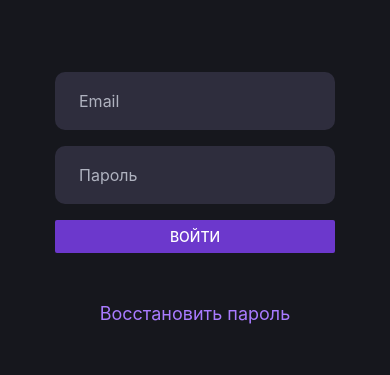
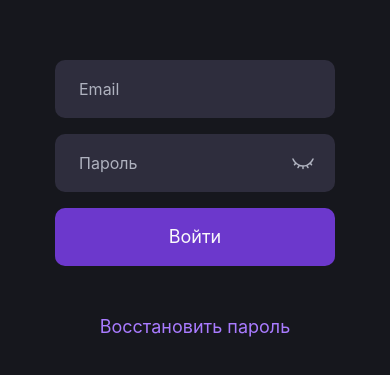
Before and after one commit to Regina5425/react-native-app, a React Native app: screen / in a window 390 px wide. Shown: the part 249-624 px from the top of the page. Built offline with nearby package versions, Linux system fonts and the light colour scheme; grey boxes are pictures that could not be loaded.

Commit message:
svg onpress

```diff
--- a/App.tsx
+++ b/App.tsx
@@ -1,6 +1,7 @@
-import { StyleSheet, Text, View, Button, TextInput, Image } from 'react-native';
+import { StyleSheet, Text, View, Image } from 'react-native';
 import { Input } from './shared/Input/input';
 import { Colors, Gaps } from './shared/tokens';
+import { Button } from './shared/Button/Button';
 
 export default function App() {
   return (
@@ -9,11 +10,8 @@
         <Image source={require('./assets/logo.png')} style={styles.logo} resizeMode='contain' />
         <View style={styles.form}>
           <Input placeholder='Email' />
-          <Input placeholder='Пароль' />
-          <Button
-            title="Войти"
-            color={Colors.primary}
-          />
+          <Input placeholder='Пароль' isPassword />
+          <Button text="Войти" />
         </View>
         <Text style={styles.subtitle}>Восстановить пароль</Text>
       </View>
--- /dev/null
+++ b/assets/icons/eye-closed.tsx
@@ -0,0 +1,15 @@
+import * as React from "react"
+import Svg, { Path } from "react-native-svg"
+const EyeClosedIcon = () => (
+  <Svg
+    width={24}
+    height={24}
+    fill="none"
+  >
+    <Path
+      fill="#AFB2BF"
+      d="M2.69 6.705a.75.75 0 0 0-1.38.59l1.38-.59Zm12.897 6.624-.274-.698.274.698Zm-6.546.409a.75.75 0 1 0-1.257-.818l1.257.818Zm-2.67 1.353a.75.75 0 1 0 1.258.818l-1.258-.818ZM22.69 7.295a.75.75 0 0 0-1.378-.59l1.378.59ZM19 11.13l-.513-.547.513.547Zm.97 2.03a.75.75 0 1 0 1.06-1.06l-1.06 1.06ZM11.25 16.5a.75.75 0 0 0 1.5 0h-1.5Zm5.121-.591a.75.75 0 1 0 1.258-.818l-1.258.818Zm-10.84-4.25A.75.75 0 0 0 4.47 10.6l1.06 1.06Zm-2.561.44a.75.75 0 0 0 1.06 1.06L2.97 12.1ZM12 13.25c-3.224 0-5.539-1.605-7.075-3.26a13.637 13.637 0 0 1-1.702-2.28 11.707 11.707 0 0 1-.507-.946 3.903 3.903 0 0 1-.022-.049l-.004-.01-.001-.001L2 7a76 76 0 0 0-.69.296h.001l.001.003.003.006a3.837 3.837 0 0 0 .04.088 13.202 13.202 0 0 0 .58 1.084c.41.69 1.034 1.61 1.89 2.533C5.54 12.855 8.224 14.75 12 14.75v-1.5Zm3.313-.62c-.97.383-2.071.62-3.313.62v1.5c1.438 0 2.725-.276 3.862-.723l-.55-1.396Zm-7.529.29L6.371 15.09l1.258.818 1.412-2.171-1.257-.818ZM22 7l-.69-.296h.001v.002l-.007.013a8.017 8.017 0 0 1-.151.313 13.298 13.298 0 0 1-2.666 3.55l1.026 1.094a14.802 14.802 0 0 0 3.122-4.26l.039-.085.01-.024.004-.007v-.003h.001v-.001L22 7Zm-3.513 3.582c-.86.806-1.913 1.552-3.174 2.049l.549 1.396c1.473-.58 2.685-1.444 3.651-2.351l-1.026-1.094Zm-.017 1.077 1.5 1.5 1.06-1.06-1.5-1.5-1.06 1.06ZM11.25 14v2.5h1.5V14h-1.5Zm3.709-.262 1.412 2.171 1.258-.818-1.413-2.171-1.257.818Zm-10.49-3.14-1.5 1.5L4.03 13.16l1.5-1.5-1.06-1.06Z"
+    />
+  </Svg>
+)
+export default EyeClosedIcon
--- /dev/null
+++ b/assets/icons/eye-opened.tsx
@@ -0,0 +1,23 @@
+import * as React from "react"
+import Svg, { Path } from "react-native-svg"
+const EyeOpenedIcon = () => (
+  <Svg
+    width={24}
+    height={24}
+    fill="none"
+  >
+    <Path
+      fill="#AFB2BF"
+      fillRule="evenodd"
+      d="M12 8.25a3.75 3.75 0 1 0 0 7.5 3.75 3.75 0 0 0 0-7.5ZM9.75 12a2.25 2.25 0 1 1 4.5 0 2.25 2.25 0 0 1-4.5 0Z"
+      clipRule="evenodd"
+    />
+    <Path
+      fill="#AFB2BF"
+      fillRule="evenodd"
+      d="M12 3.25c-4.514 0-7.555 2.704-9.32 4.997l-.031.041c-.4.519-.767.996-1.016 1.56-.267.605-.383 1.264-.383 2.152 0 .888.116 1.547.383 2.152.25.564.617 1.042 1.016 1.56l.032.041C4.445 18.046 7.486 20.75 12 20.75c4.514 0 7.555-2.704 9.32-4.997l.031-.041c.4-.518.767-.996 1.016-1.56.267-.605.383-1.264.383-2.152 0-.888-.116-1.547-.383-2.152-.25-.564-.617-1.041-1.016-1.56l-.032-.041C19.555 5.954 16.514 3.25 12 3.25ZM3.87 9.162C5.498 7.045 8.15 4.75 12 4.75c3.85 0 6.501 2.295 8.13 4.412.44.57.696.91.865 1.292.158.358.255.795.255 1.546s-.097 1.188-.255 1.546c-.169.382-.426.722-.864 1.292C18.5 16.955 15.85 19.25 12 19.25c-3.85 0-6.501-2.295-8.13-4.412-.44-.57-.696-.91-.865-1.292-.158-.358-.255-.795-.255-1.546s.097-1.188.255-1.546c.169-.382.426-.722.864-1.292Z"
+      clipRule="evenodd"
+    />
+  </Svg>
+)
+export default EyeOpenedIcon
--- a/package.json
+++ b/package.json
@@ -12,7 +12,8 @@
     "expo": "~52.0.37",
     "expo-status-bar": "~2.0.1",
     "react": "18.3.1",
-    "react-native": "0.76.7"
+    "react-native": "0.76.7",
+    "react-native-svg": "15.8.0"
   },
   "devDependencies": {
     "@babel/core": "^7.25.2",
--- /dev/null
+++ b/shared/Button/Button.tsx
@@ -0,0 +1,26 @@
+import { Pressable, PressableProps, StyleSheet, Text, View } from "react-native";
+import { Colors, Fonts, Radius } from "../tokens";
+
+export function Button ({text, ...props}: PressableProps & {text: string}) {
+  return (
+    <Pressable {...props}>
+      <View style={styles.button}>
+        <Text style={styles.text}>{text}</Text>
+      </View>
+    </Pressable>
+  )
+}
+
+const styles = StyleSheet.create({
+  button: {
+    justifyContent: 'center',
+    alignItems: 'center',
+    borderRadius: Radius.r10,
+    height: 58,
+    backgroundColor: Colors.primary,
+  },
+  text: {
+    fontSize: Fonts.f18,
+    color: Colors.white,
+  }
+})
--- a/shared/Input/input.tsx
+++ b/shared/Input/input.tsx
@@ -1,9 +1,23 @@
-import { StyleSheet, TextInput, TextInputProps } from 'react-native';
+import { Pressable, StyleSheet, TextInput, TextInputProps, View } from 'react-native';
 import { Colors, Radius } from '../tokens';
+import { useState } from 'react';
+import EyeOpenedIcon from '../../assets/icons/eye-opened';
+import EyeClosedIcon from '../../assets/icons/eye-closed';
 
-export const Input = (props: TextInputProps) => {
+export const Input = ({isPassword, ...props}: TextInputProps & {isPassword?: boolean}) => {
+  const [isPasswordVisible, setIsPasswordVisible] = useState(false);
+
   return (
-    <TextInput style={styles.input} placeholderTextColor={Colors.gray} {...props} />
+    <View>
+      <TextInput
+        style={styles.input}
+        placeholderTextColor={Colors.gray}
+        secureTextEntry={isPassword && !isPasswordVisible}
+        {...props} />
+      {isPassword && <Pressable onPress={() => setIsPasswordVisible(state => !state)} style={styles.eyeIcon}>
+          {isPasswordVisible ? <EyeOpenedIcon /> : <EyeClosedIcon />}
+        </Pressable>}
+    </View>
   )
 }
 
@@ -15,5 +29,12 @@
     paddingHorizontal: 24,
     borderRadius: Radius.r10,
     fontSize: 16,
+    color: Colors.gray,
+  },
+  eyeIcon: {
+    position: 'absolute',
+    right: 0,
+    paddingHorizontal: 20,
+    paddingVertical: 18,
   }
 })
--- a/shared/tokens.ts
+++ b/shared/tokens.ts
@@ -5,6 +5,7 @@
   primaryHover: '#452481',
   link: '#A97BFF',
   gray: '#AFB2BF',
+  white: '#FAFAFA',
 }
 
 export const Gaps = {
@@ -15,3 +16,8 @@
 export const Radius = {
   r10: 10
 }
+
+export const Fonts = {
+  f16: 16,
+  f18: 18
+}
```
Also changed, not shown: 1 other file (tests, documents, lock files or other folders).
